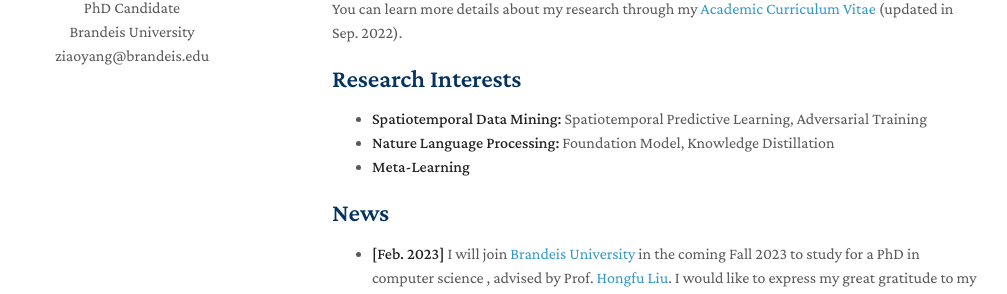
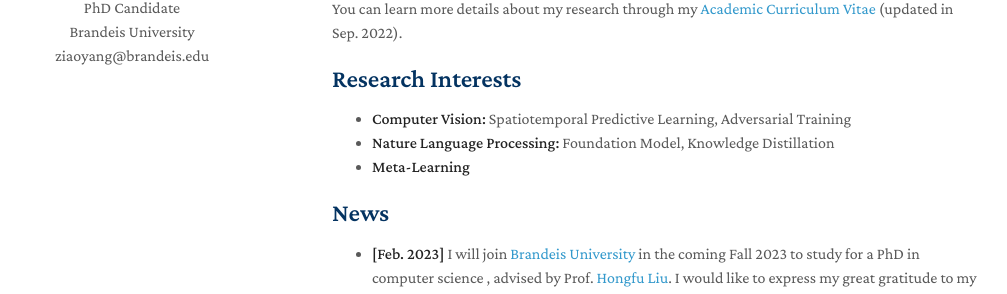
Before and after one commit to yangziao56/homepage, a Jekyll site: the page built from index.md, in a window 1280 px wide and 900 px high. Shown: the part 320-614 px from the top of the window, without its empty margins (138-1145 px from the left). Built offline with Jekyll 4.4.1, drawn with Linux system fonts in a browser that asks for light colours; nearby versions of some CDN libraries; a style sheet for code colours, icons or effects is not loaded; our own code applies the rules of GitHub Pages for plain Markdown files.

Commit message:
Update index.md
Signed-off-by: Ziao Yang <70676524+yangziao56@users.noreply.github.com>

```diff
--- a/index.md
+++ b/index.md
@@ -12,7 +12,7 @@
 
 ## Research Interests
 
-- **Spatiotemporal Data Mining:** Spatiotemporal Predictive Learning, Adversarial Training
+- **Computer Vision:** Spatiotemporal Predictive Learning, Adversarial Training
 - **Nature Language Processing:** Foundation Model, Knowledge Distillation
 - **Meta-Learning**
 
```
